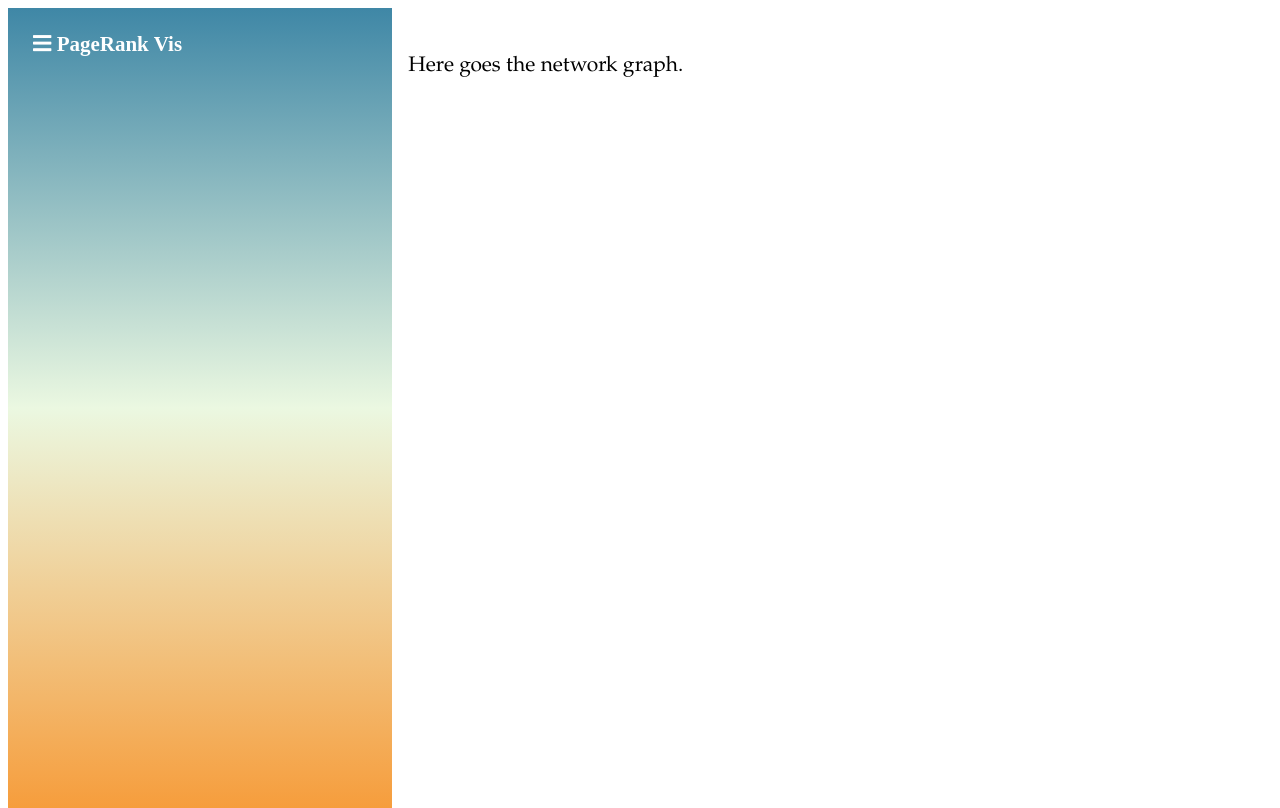
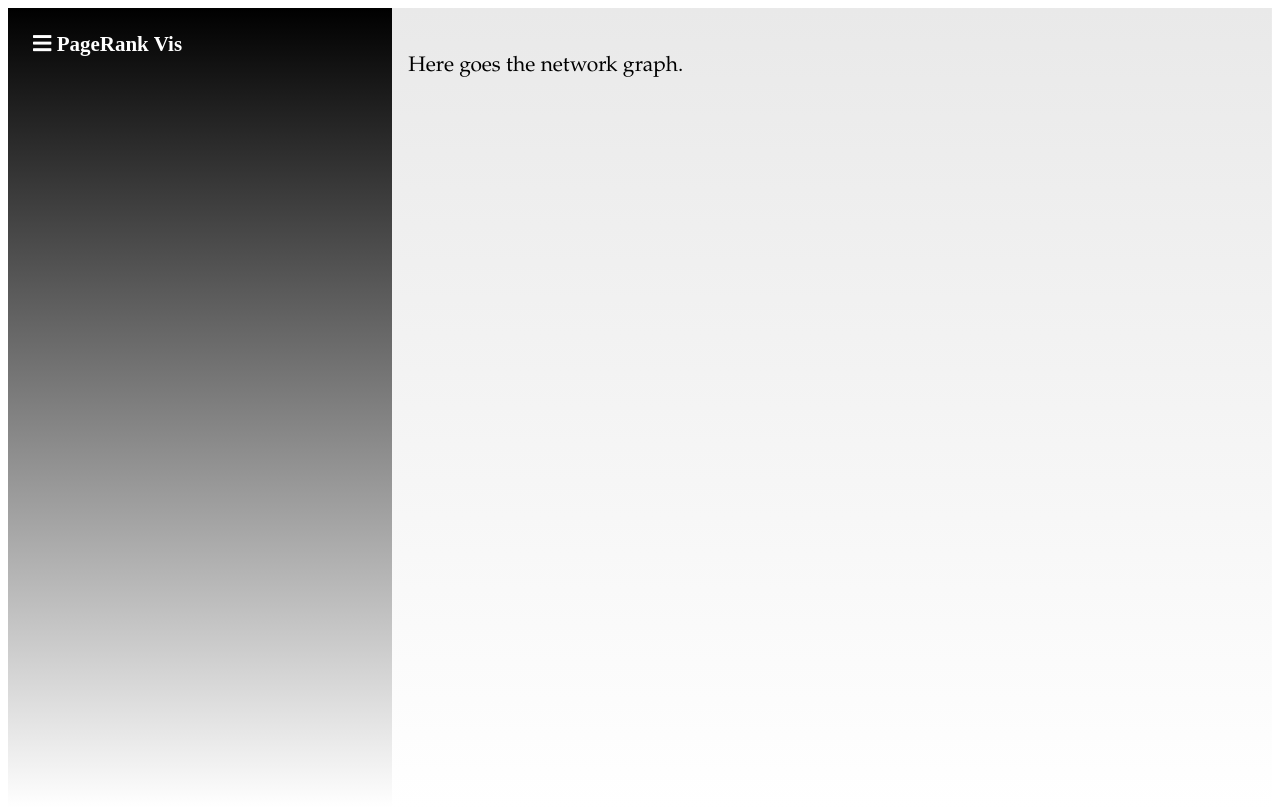
Before and after one commit to leo-pfeiffer/PageRankVis, a website: page content/index.html in a window 1280 px wide. Drawn offline with nearby package versions, Linux system fonts and the light colour scheme.

Commit message:
Changed CSS colors

```diff
--- a/content/style.css
+++ b/content/style.css
@@ -19,10 +19,10 @@ body {
     height: 100%;
     position: fixed;
     background-size: cover;
-    background: linear-gradient(0.5turn, #3f87a6, #ebf8e1, #f69d3c) center 30%;
+    background: linear-gradient(0.5turn, #000000, #ffffff) center 30%;
 }
 .hero .nav-toggle {
-    color: white;
+    color: #ffffff;
     font-family: "Garamond", serif;
     position: absolute;
     top: 25px;
@@ -63,6 +63,7 @@ body {
     margin-left: 30%;
     padding: 25px 1em;
     overflow: hidden;
+    background: linear-gradient(0.5turn, #e9e9e9, #ffffff) center 30%;
 }
 
 @media (max-width: 768px) {
```
